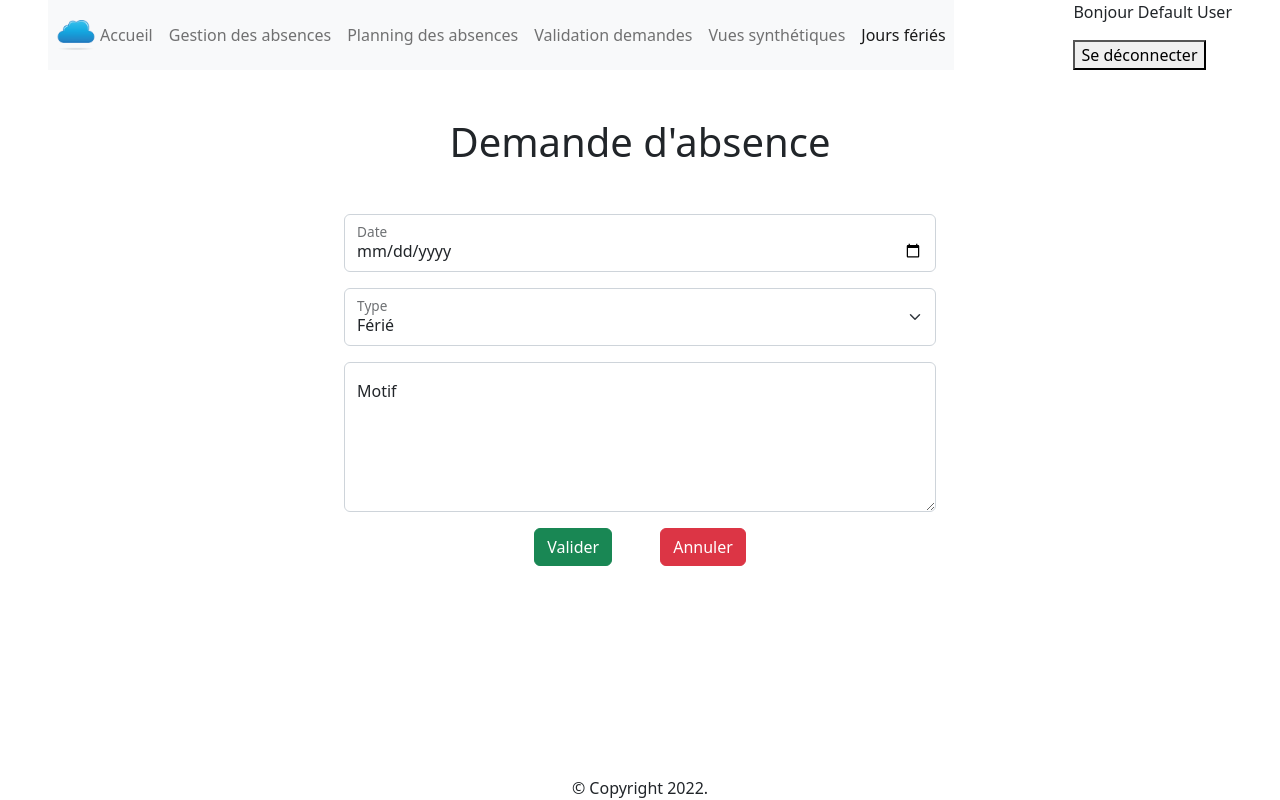
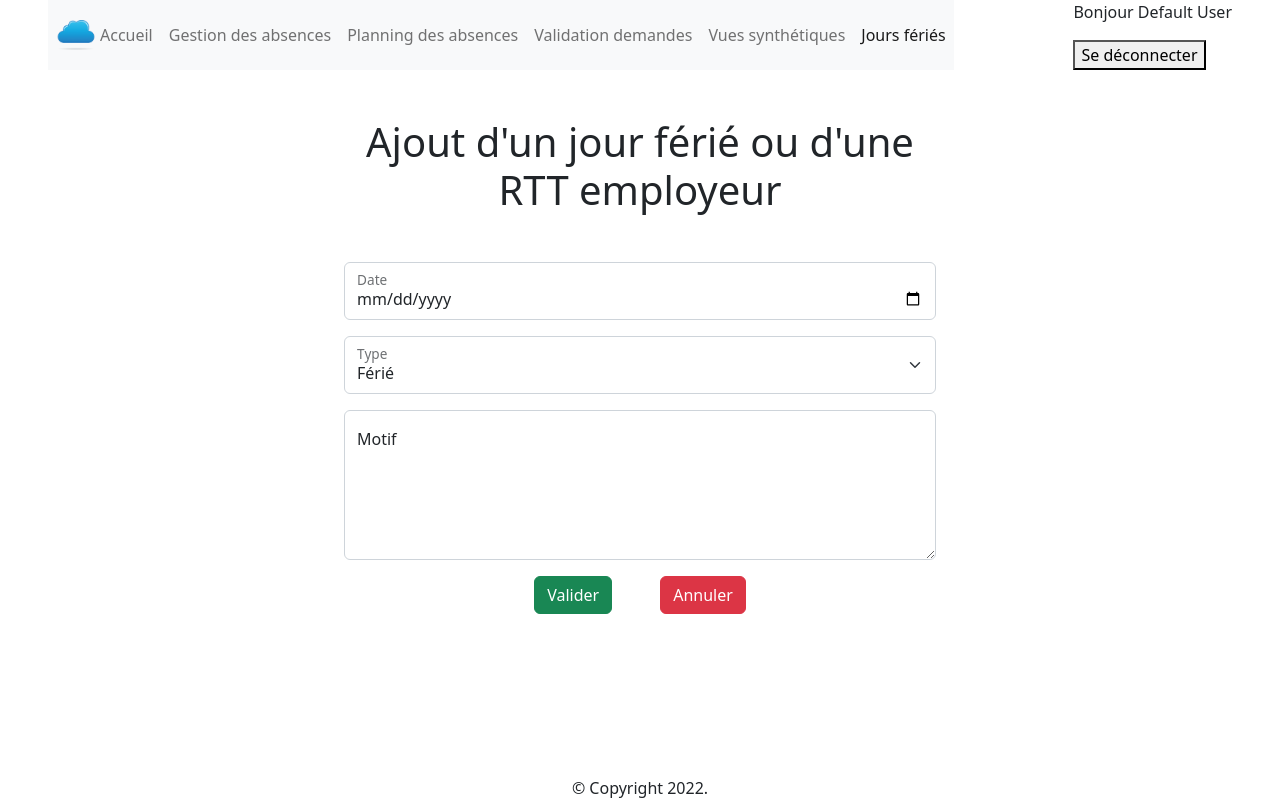
Before and after one commit to Damien-LAITANI/Gestion_absences_React_Node, a React (Create React App) app in the folder app-react/: page /holiday in a window 1280 px wide. Both pictures are taken after a click on the button "Ajouter un jour férié ou une RTT employeur". Built offline with nearby package versions, Linux system fonts and the light colour scheme; no server answers.

Commit message:
Règles métier Holidays

```diff
--- a/app-react/src/App.tsx
+++ b/app-react/src/App.tsx
@@ -196,7 +196,8 @@ const App = () => {
 		getHolidays();
 	}, [user]);
 
-	const isManager = user.roles.includes('manager');
+	const isManager =
+		user.roles.includes('manager') || user.roles.includes('admin');
 
 	return (
 		<div className="app container-fluid min-vh-100 d-flex flex-column px-5">
--- a/app-react/src/features/components/AbsenceContainer/AbsenceContainer.tsx
+++ b/app-react/src/features/components/AbsenceContainer/AbsenceContainer.tsx
@@ -25,7 +25,6 @@ const AbsenceContainer = ({
 	};
 	return (
 		<>
-			{' '}
 			{isEditable ? (
 				<AbsenceEdit
 					user={user}
--- a/app-react/src/features/components/HolidayForm/HolidayForm.tsx
+++ b/app-react/src/features/components/HolidayForm/HolidayForm.tsx
@@ -13,6 +13,68 @@ const HolidayForm = ({
 }: IHolidayFormProps) => {
 	const toggleShowHolidayForm = () => {
 		setShowHolidayForm(false);
+	};
+
+	const isFormValid = (event: any) => {
+		event.preventDefault();
+		const [date, type, motif] = event.target;
+		const dateValue = date.value;
+		const typeValue = type.value;
+		const motifValue = motif.value;
+		//Tous les champs sont obligatoires
+		if (!typeValue || !motifValue || !dateValue) {
+			console.log('Tous les champs sont obligatoires');
+			return false;
+		}
+		const day = new Date(dateValue);
+		const options: any = { weekday: 'long' };
+		const jour = new Intl.DateTimeFormat('fr-FR', options).format(day);
+		//Un jour férié, ou RTT employeur, ne peut pas être saisi dans le passé
+		if (day.valueOf() < Date.now()) {
+			console.log(
+				'Un jour férié, ou RTT employeur, ne peut pas être saisi dans le passé'
+			);
+			return false;
+		}
+		//Il est interdit de saisir un jour férié ou RTT employeur à la même date qu'un autre jour férié
+		for (let holiday of holidays) {
+			if (new Date(holiday.date).valueOf() === day.valueOf()) {
+				console.log(
+					"Il est interdit de saisir un jour férié ou RTT employeur à la même date qu'un autre jour férié"
+				);
+				return false;
+			}
+		}
+		//Il est interdit de saisir une RTT employeur un samedi ou un dimanche
+		if (
+			(jour === 'samedi' && typeValue === 'RTT employeur') ||
+			(jour === 'dimanche' && typeValue === 'RTT employeur')
+		) {
+			console.log(
+				'Il est interdit de saisir une RTT employeur un samedi ou un dimanche'
+			);
+			return false;
+		}
+		//Les RTT employeurs ne peuvent pas dépasser 5 par année
+		let count = 0;
+		for (let holiday of holidays) {
+			if (
+				holiday.type === 'RTT employeur' &&
+				day.getFullYear() ===
+					new Date(holiday.date.split('T')[0]).getFullYear()
+			) {
+				count++;
+			}
+		}
+		if (typeValue === 'RTT employeur' && count > 4) {
+			console.log(
+				'Les RTT employeurs ne peuvent pas dépasser 5 par année'
+			);
+			return false;
+		}
+		console.log(new Date(holidays[0].date.split('T')[0]).getFullYear());
+		//Traiter le formulaire
+		persistHolidayForm(event);
 	};
 
 	const persistHolidayForm = async (event: any) => {
@@ -42,8 +104,10 @@ const HolidayForm = ({
 
 	return (
 		<div className="w-50 mx-auto">
-			<h1 className="text-center my-5">Demande d'absence</h1>
-			<form onSubmit={persistHolidayForm}>
+			<h1 className="text-center my-5">
+				Ajout d'un jour férié ou d'une RTT employeur
+			</h1>
+			<form onSubmit={isFormValid}>
 				<div className="form-floating mb-3">
 					<input
 						type="date"
```
